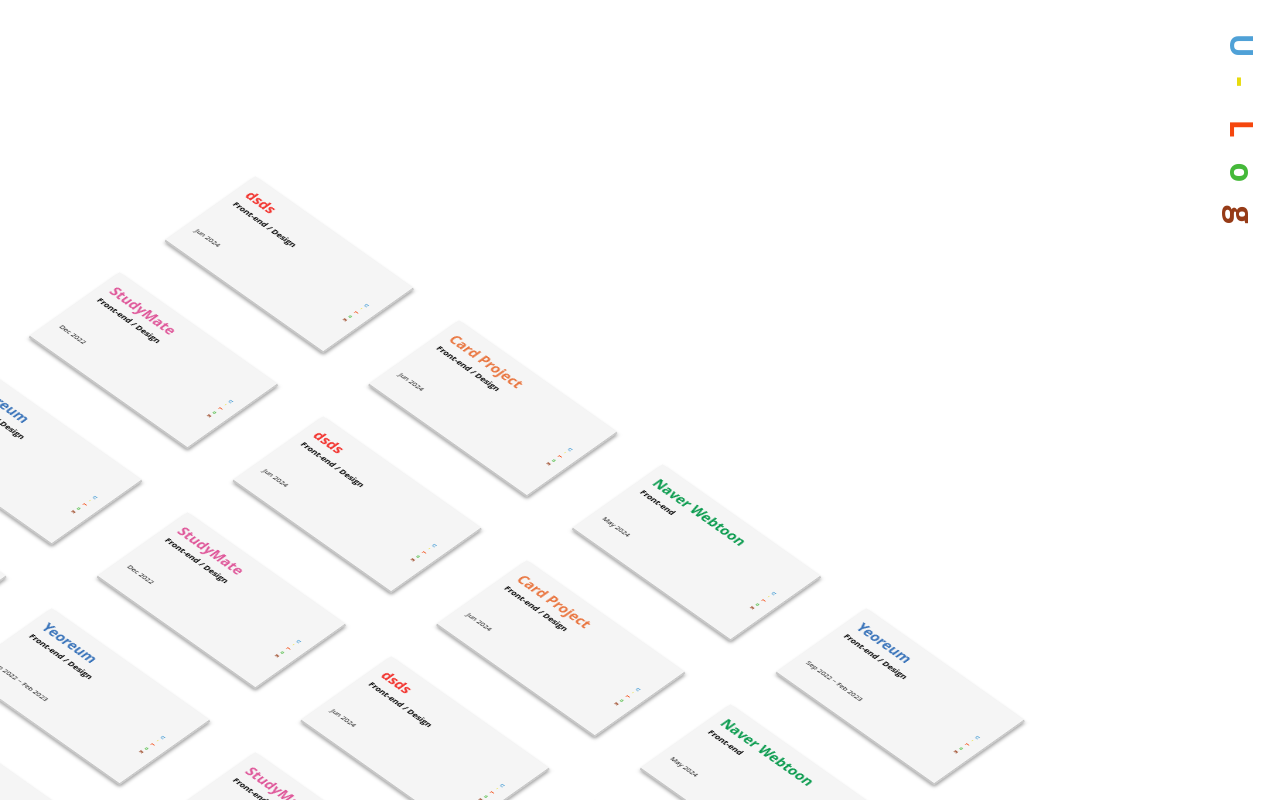
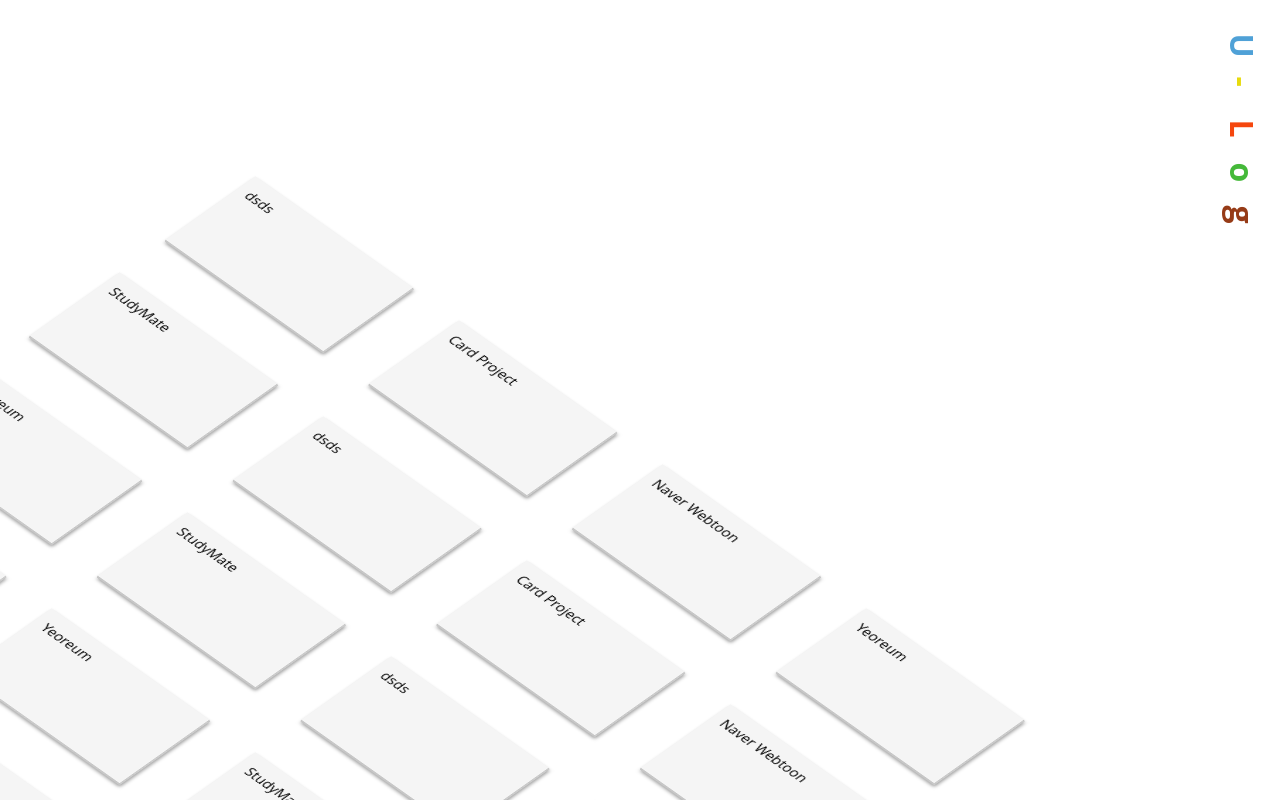
Before and after one commit to ujeans/Interactive_Cards, a React (Create React App) app: page / in a window 1280 px wide. Shown: the top 800 px of the page. Built offline with nearby package versions, Linux system fonts and the light colour scheme.

Commit message:
card 클릭시 모달 생성

```diff
--- a/src/App.js
+++ b/src/App.js
@@ -6,6 +6,7 @@
 import MainPage from "./pages/MainPage";
 import ProfilePage from "./pages/ProfilePage";
 import ProjectDetail from "./pages/ProjectDetailPage";
+import MainCardScroll from "./pages/MainCardScroll";
 
 // styles
 import theme from "./styles/theme";
@@ -20,6 +21,7 @@
       <GlobalStyle />
       <Routes>
         <Route path="/" element={<MainPage />} />
+        {/* <Route path="/" element={<MainCardScroll />} /> */}
         <Route path="/profile" element={<ProfilePage />} />
         <Route path="/project/:projectName" element={<ProjectDetail />} />
       </Routes>
--- a/src/components/modal/Modal.js
+++ b/src/components/modal/Modal.js
@@ -1,21 +1,31 @@
 import styled from "styled-components";
+import { useEffect } from "react";
 // components
 import ModalContainer from "./ModalContainer";
 
-const Modal = ({ onClose }) => {
+const Modal = ({ onClose, selectedCard }) => {
   const handleClose = () => {
     onClose?.();
   };
 
+  useEffect(() => {
+    const $body = document.querySelector("body");
+    const overflow = $body.style.overflow;
+    $body.style.overflow = "hidden";
+    return () => {
+      $body.style.overflow = overflow;
+    };
+  }, []);
+
   return (
     <ModalContainer>
-      <Overlay>
+      <Overlay themeColor={selectedCard.modalColor}>
         <ModalWrap>
           <CloseButton onClick={handleClose}>
             <i className="fa-solid fa-xmark"></i>
           </CloseButton>
           <Contents>
-            <h1>This is a Modal Dialog</h1>
+            <h1>{selectedCard.projectName}</h1>
             <Button onClick={handleClose}>Close</Button>
           </Contents>
         </ModalWrap>
@@ -25,6 +35,7 @@
 };
 
 export default Modal;
+
 const Overlay = styled.div`
   position: fixed;
   width: 100%;
@@ -33,16 +44,16 @@
   bottom: 0;
   left: 0;
   right: 0;
-  background: rgba(0, 0, 0, 0.5);
-  z-index: 9999;
   display: flex;
   justify-content: center;
   align-items: center;
+  background: ${({ themeColor }) => themeColor};
+  z-index: 9999;
 `;
 
 const ModalWrap = styled.div`
-  width: 100vw;
-  height: 100vh;
+  /* width: 100vw;
+  height: 100vh; */
   background-color: #fff;
   position: relative;
   display: flex;
--- a/src/data/cardData.js
+++ b/src/data/cardData.js
@@ -5,6 +5,7 @@
     position: "Front-end / Design",
     date: "Jun 2024",
     themeColor: "#f2332e",
+    modalColor: "#F35C58",
   },
   {
     id: 2,
@@ -12,6 +13,7 @@
     position: "Front-end / Design",
     date: "Jun 2024",
     themeColor: "#e97640",
+    modalColor: "#F29063",
   },
   {
     id: 3,
@@ -19,6 +21,7 @@
     position: "Front-end",
     date: "May 2024",
     themeColor: "#0a9b4e",
+    modalColor: "#2DC574",
   },
   {
     id: 4,
@@ -26,6 +29,7 @@
     position: "Front-end / Design",
     date: "Sep 2022 ~ Feb 2023",
     themeColor: "#3a74ba",
+    modalColor: "#548DD1",
   },
   {
     id: 5,
@@ -33,5 +37,6 @@
     position: "Front-end / Design",
     date: "Dec 2022",
     themeColor: "#df589a",
+    modalColor: "#E66FA9",
   },
 ];
--- /dev/null
+++ b/src/pages/MainCardScroll.js
@@ -0,0 +1,174 @@
+import React, { useState } from "react";
+import styled, { css } from "styled-components";
+
+// components
+import CardWrapper from "../components/common/CardWrapper";
+import Modal from "../components/modal/Modal";
+
+const DateOnly = ({ date }) => (
+  <Contents>
+    <Date>{date}</Date>
+  </Contents>
+);
+
+const MainCardScroll = ({ cards, cardWrapperRef }) => {
+  const [isOpen, setIsOpen] = useState(false);
+  const [selectedCard, setSelectedCard] = useState(null);
+
+  const onClickCard = card => {
+    setSelectedCard(card);
+    setIsOpen(true);
+  };
+
+  return (
+    <Container>
+      <Main>
+        <Cards ref={cardWrapperRef}>
+          {cards.map((card, index) => (
+            <Stack key={index} href="#" onClick={() => onClickCard(card)}>
+              <CardWrapper className="top">
+                <CardContent>{card.projectName}</CardContent>
+              </CardWrapper>
+              <CardWrapper className="mid-top">
+                <DateOnly date={card.date} />
+              </CardWrapper>
+              <CardWrapper className="mid-bottom">
+                <DateOnly date={card.date} />
+              </CardWrapper>
+              <CardWrapper className="bottom">
+                <DateOnly date={card.date} />
+              </CardWrapper>
+              <CardWrapper className="shadow" />
+            </Stack>
+          ))}
+        </Cards>
+      </Main>
+      {isOpen && selectedCard && (
+        <Modal
+          open={isOpen}
+          onClose={() => {
+            setIsOpen(false);
+          }}
+          selectedCard={selectedCard}
+        />
+      )}
+    </Container>
+  );
+};
+
+export default MainCardScroll;
+
+const Container = styled.div`
+  height: 100vh;
+  display: flex;
+  justify-content: center;
+  align-items: center;
+`;
+
+const Main = styled.main`
+  display: block;
+  margin: auto;
+  position: relative;
+  height: calc(var(--cardH, 8em) * 36 - 1.5em);
+  ${props => css`
+    @media screen and (min-width: 361px) {
+      height: calc(var(--cardH, 8em) * 18 - 1.5em);
+    }
+    @media screen and (min-width: 641px) {
+      height: calc(var(--cardH, 8em) * 12 - 1.5em);
+    }
+    @media screen and (min-width: 961px) {
+      height: calc(var(--cardH, 8em) * 9 - 1.5em);
+    }
+    @media screen and (min-width: 1281px) {
+      height: calc(var(--cardH, 8em) * 8 - 1.5em);
+    }
+  `}
+`;
+
+const Cards = styled.div`
+  --scroll: 0;
+  display: grid;
+  grid-template: repeat(36, var(--cardH, 8em)) / var(--cardW, 14em);
+  grid-gap: 4em;
+  position: absolute;
+  top: 40%;
+  left: 50%;
+  transform: translateX(-50%) rotateX(45deg) rotateZ(45deg)
+    translateY(var(--scroll));
+  transform-origin: 50% 0;
+  transform-style: preserve-3d;
+  ${props => css`
+    @media screen and (min-width: 361px) {
+      grid-template: repeat(18, var(--cardH, 8em)) / repeat(
+          2,
+          var(--cardW, 14em)
+        );
+    }
+    @media screen and (min-width: 641px) {
+      grid-template: repeat(12, var(--cardH, 8em)) / repeat(
+          3,
+          var(--cardW, 14em)
+        );
+    }
+    @media screen and (min-width: 961px) {
+      grid-template: repeat(9, var(--cardH, 8em)) / repeat(
+          4,
+          var(--cardW, 14em)
+        );
+    }
+    @media screen and (min-width: 1281px) {
+      grid-template: repeat(8, var(--cardH, 8em)) / repeat(
+          5,
+          var(--cardW, 14em)
+        );
+    }
+  `}
+`;
+
+const Stack = styled.a`
+  transform-style: preserve-3d;
+  display: flex;
+  flex-direction: column;
+
+  &:hover .top,
+  &:focus .top {
+    transform: translateZ(calc(var(--cardZInc, 2em) * 4));
+  }
+  &:hover .mid-top,
+  &:focus .mid-top {
+    transform: translateZ(calc(var(--cardZInc, 2em) * 3));
+  }
+  &:hover .mid-bottom,
+  &:focus .mid-bottom {
+    transform: translateZ(calc(var(--cardZInc, 2em) * 2));
+  }
+  &:hover .bottom,
+  &:focus .bottom {
+    transform: translateZ(var(--cardZInc, 2em));
+  }
+  &:hover .shadow,
+  &:focus .shadow {
+    filter: blur(5px);
+    -webkit-filter: blur(5px);
+    opacity: 0.2;
+  }
+`;
+
+const CardContent = styled.div`
+  z-index: 1;
+  color: #000;
+  transition: transform 0.3s;
+  position: relative;
+`;
+
+const Contents = styled.div`
+  color: #000;
+  font-size: 0.5em;
+  line-height: 1.25;
+  -webkit-font-smoothing: antialiased;
+`;
+
+const Date = styled.div`
+  margin-top: 11.75em;
+`;
--- a/src/pages/MainPage.js
+++ b/src/pages/MainPage.js
@@ -5,6 +5,8 @@
 // components
 import ScrollCards from "../components/main/ScrollCards";
 import Logo from "../components/common/Log";
+// pages
+import MainCardScroll from "./MainCardScroll";
 
 const MainPage = () => {
   const cardWrapperRef = useRef(null);
@@ -44,7 +46,8 @@
       </Helmet>
 
       <Logo />
-      <ScrollCards cards={cards} cardWrapperRef={cardWrapperRef} />
+      <MainCardScroll cards={cards} cardWrapperRef={cardWrapperRef} />
+      {/* <ScrollCards cards={cards} cardWrapperRef={cardWrapperRef} /> */}
     </>
   );
 };
```
Also changed, not shown: src/hooks/useOutSideClick.js (added, +17 -0 lines).
